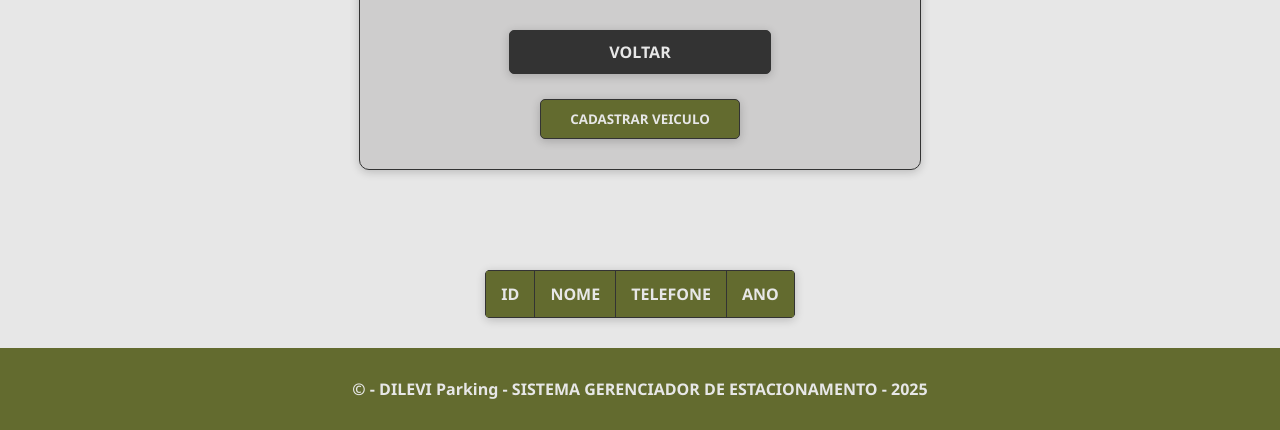
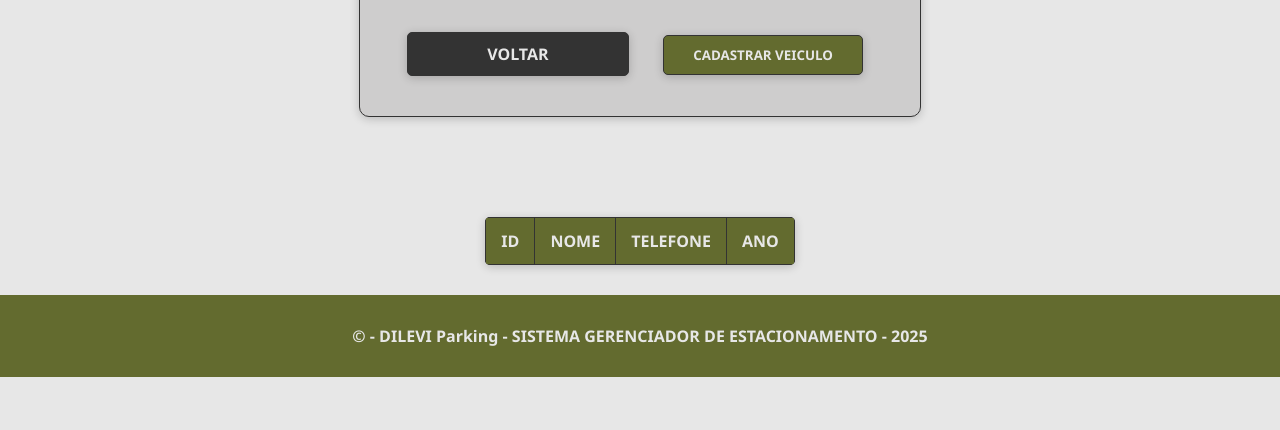
Before and after one commit to viniciusestevamsilva/Gestor-de-Estacionamento, a PHP site: page /public/cadastro_veiculo.php in a window 1280 px wide. Shown: the part 641-1071 px from the top of the page. After the commit the page ends 1018 px from the top, so only its background shows below. Run offline with PHP 8.4, Linux system fonts and the light colour scheme; data that the repository does not hold is empty.

Commit message:
FIX: css buttons e as

```diff
--- a/css/estilo.css
+++ b/css/estilo.css
@@ -243,15 +243,17 @@ footer {
 }
 
 #btn-saida{
- border: 1px solid #333;
+   display: inline-block;
+  padding-left: 75px;
+  padding-right: 75px;
+  border: 1px solid #333;
   background-color: #333;
+  padding: 10px;
+  text-align: center;
+  font-weight: bold;
   color: #e7e7e7;
+  border: 1px solid #333;
   box-shadow: 0 2px 10px rgba(0, 0, 0, 0.2);
-  padding: 10px;
-  padding-left: 30px;
-  padding-right: 30px;
-  font-weight: bold;
-  display: inline-block;
 }
 
 #btn-saida:hover {
```
